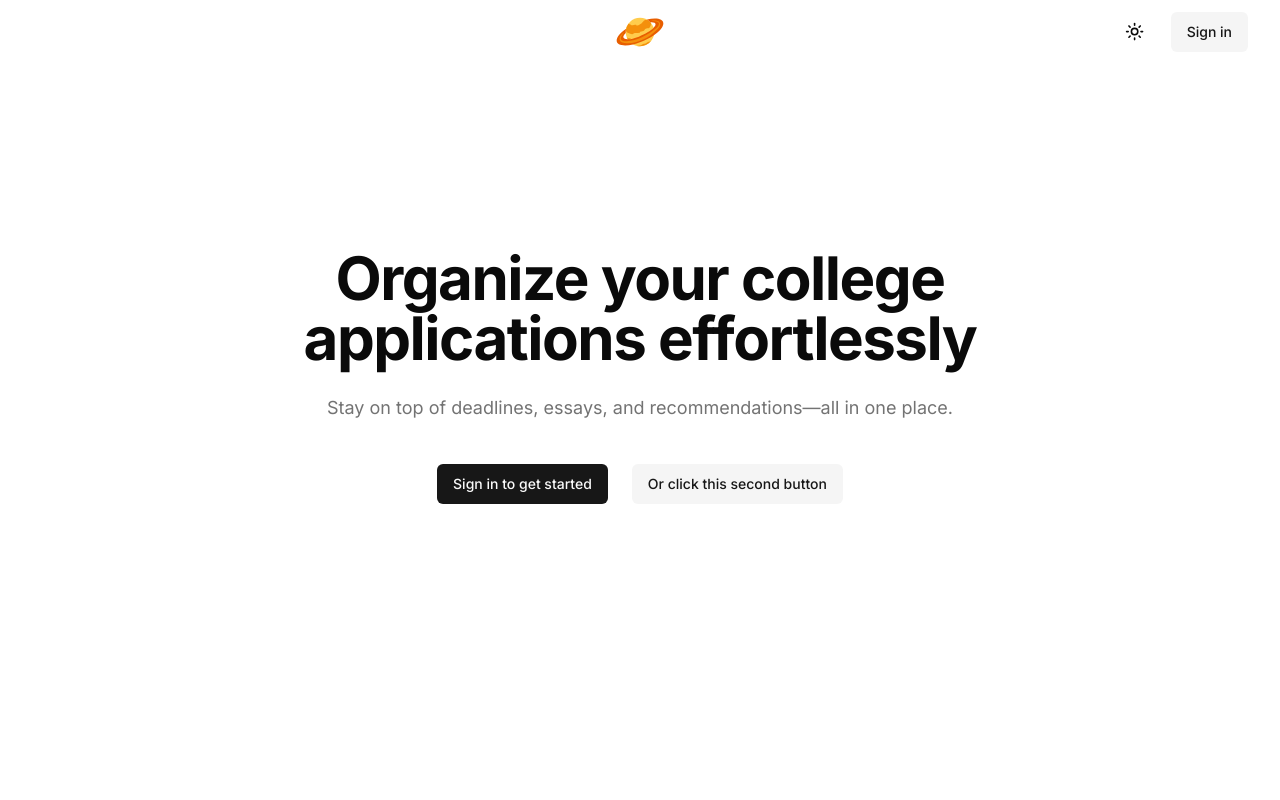
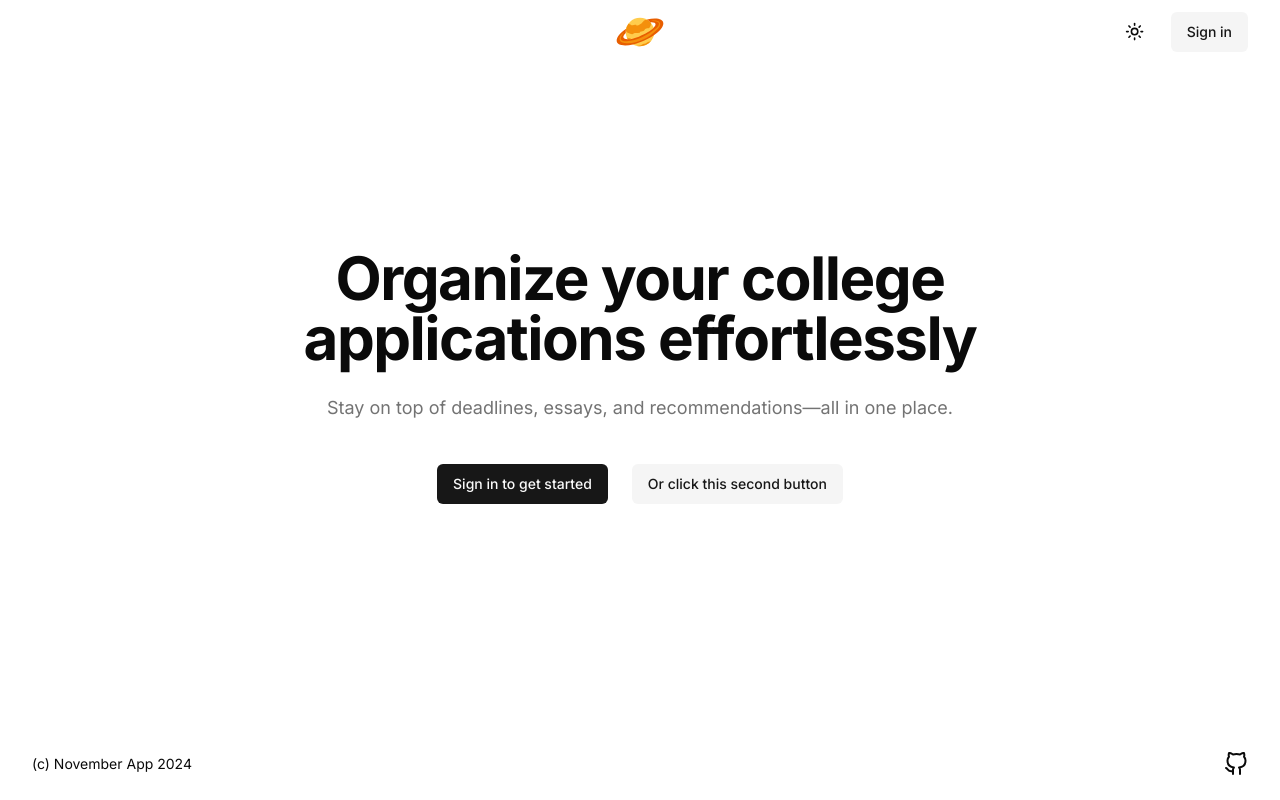
Before and after one commit to november-app/zero, a Next.js app in the folder apps/web/: page / in a window 1280 px wide. Built offline with nearby package versions, Linux system fonts and the light colour scheme.

Commit message:
footer, github icon

```diff
--- /dev/null
+++ b/apps/web/src/app/_/footer.tsx
@@ -0,0 +1,20 @@
+import React from 'react';
+import Link from "next/link";
+import Github from "@/components/icon/github";
+
+function Footer() {
+    return (
+        <footer className='bg-background py-6'>
+            <div className='max-w-7xl mx-auto px-4 sm:px-6 lg:px-8 flex justify-between items-center'>
+                <span className='text-sm text-foreground'>(c) November App 2024</span>
+                <div className='flex space-x-6'>
+                    <Link href='https://github.com/november-app/zero'>
+                        <Github />
+                    </Link>
+                </div>
+            </div>
+        </footer>
+    );
+}
+
+export default Footer;
--- a/apps/web/src/app/_/hero.tsx
+++ b/apps/web/src/app/_/hero.tsx
@@ -4,7 +4,7 @@
 
 function HeroSection() {
     return (
-        <div className='bg-background relative isolate px-6 pt-14 lg:px-8'>
+        <div className='bg-background relative isolate px-6 pt-14 lg:px-8 grow'>
             <div className='text-center mx-auto max-w-3xl py-32 '>
                 <h1 className='text-balance text-4xl font-bold tracking-tight text-foreground sm:text-6xl'>
                     Organize your college applications effortlessly
--- a/apps/web/src/app/page.tsx
+++ b/apps/web/src/app/page.tsx
@@ -1,11 +1,13 @@
 import Header from "@/app/_/header";
 import HeroSection from "@/app/_/hero";
+import Footer from "@/app/_/footer";
 
 export default function Home() {
     return (
-        <div>
+        <div className='flex flex-col h-screen'>
             <Header />
             <HeroSection />
+            <Footer />
         </div>
     );
 }
--- /dev/null
+++ b/apps/web/src/components/icon/github.tsx
@@ -0,0 +1,13 @@
+import React from 'react';
+
+function Github() {
+    return (
+        <svg xmlns="http://www.w3.org/2000/svg" width="24" height="24" viewBox="0 0 24 24" fill="none"
+             stroke="currentColor" stroke-width="2" stroke-linecap="round" stroke-linejoin="round">
+            <path
+                d="M9 19c-5 1.5-5-2.5-7-3m14 6v-3.87a3.37 3.37 0 0 0-.94-2.61c3.14-.35 6.44-1.54 6.44-7A5.44 5.44 0 0 0 20 4.77 5.07 5.07 0 0 0 19.91 1S18.73.65 16 2.48a13.38 13.38 0 0 0-7 0C6.27.65 5.09 1 5.09 1A5.07 5.07 0 0 0 5 4.77a5.44 5.44 0 0 0-1.5 3.78c0 5.42 3.3 6.61 6.44 7A3.37 3.37 0 0 0 9 18.13V22"/>
+        </svg>
+    );
+}
+
+export default Github;
```
